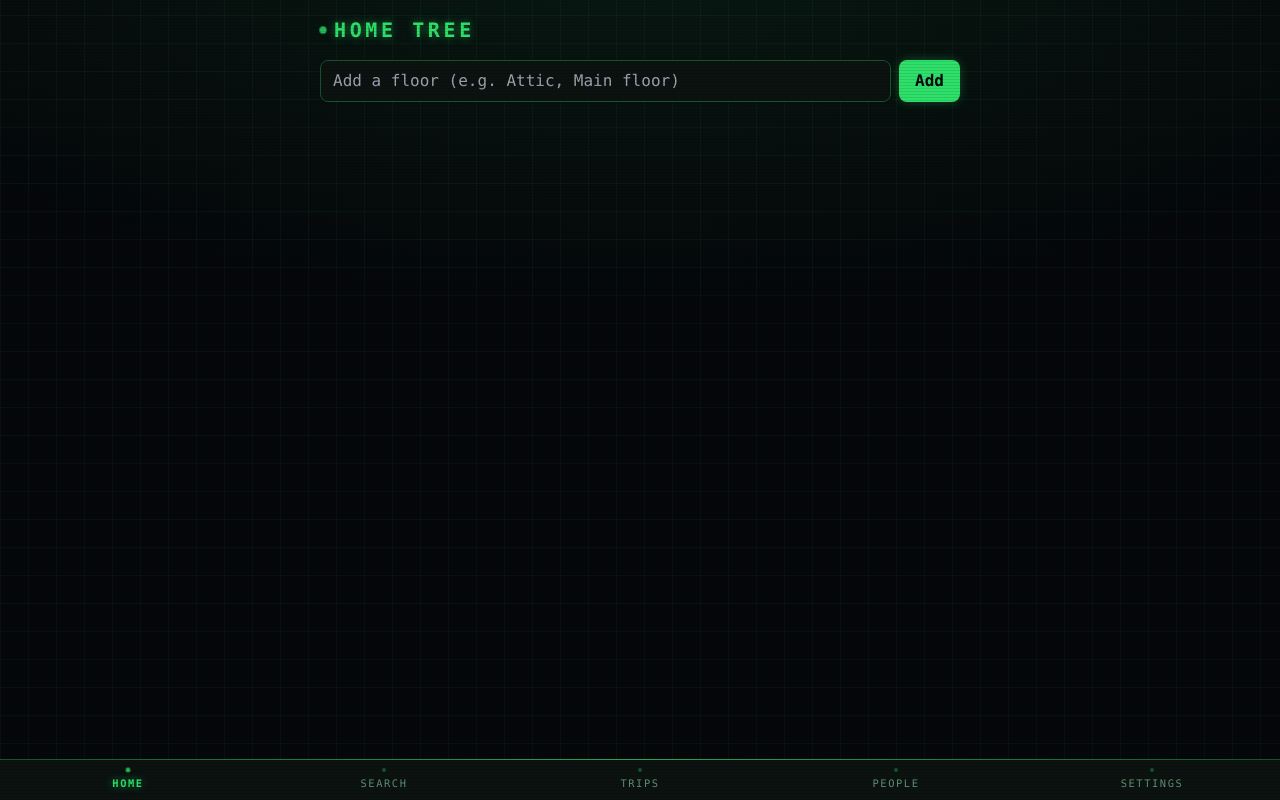
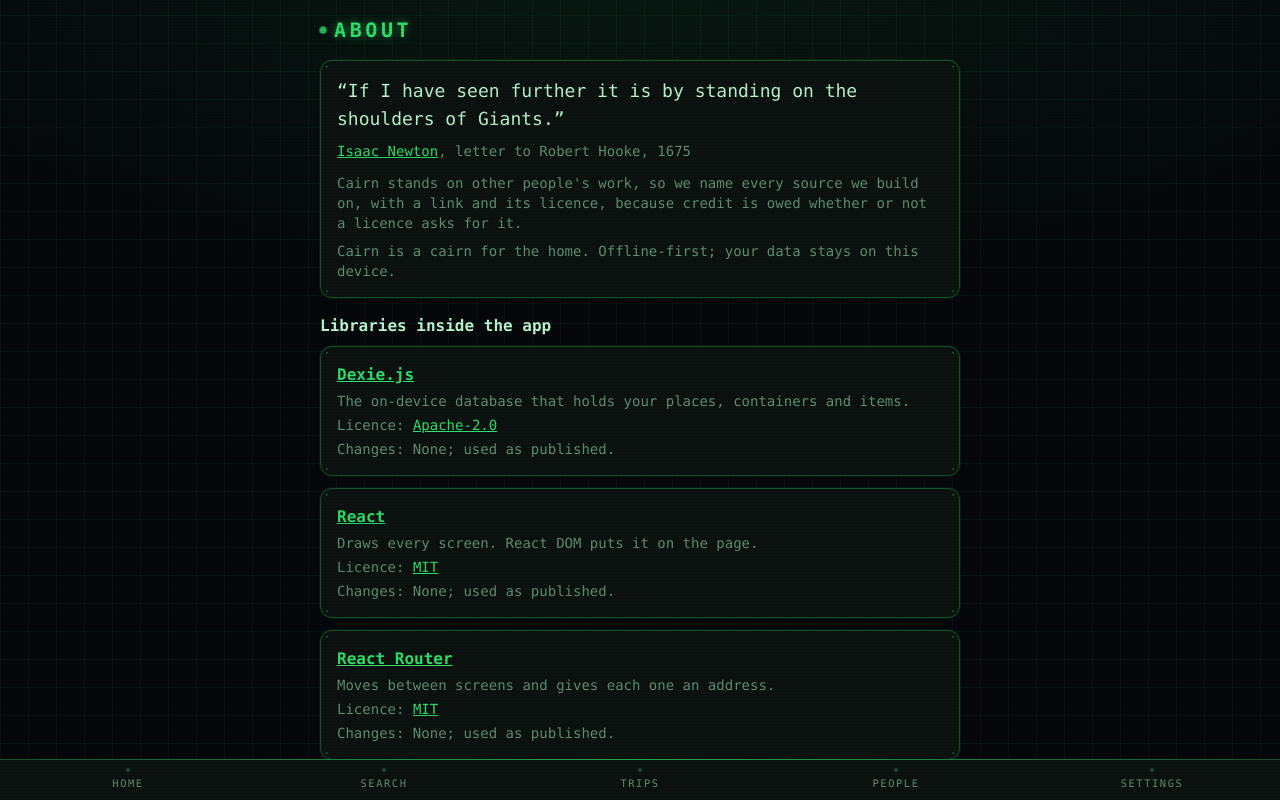
Before and after one commit to Jonathan-A-White/Cairn, a React (Vite) app: page /about/about in a window 1280 px wide. Before the commit this address led to /about. Built offline with nearby package versions, Linux system fonts and the light colour scheme.

Commit message:
About screen: opens with Newton's line and credits each source, reached from Settings

```diff
--- /dev/null
+++ b/src/app/AboutScreen.tsx
@@ -0,0 +1,78 @@
+import type { ReactNode } from "react";
+import { Card, Screen } from "./ui";
+import {
+  CREDIT_GROUPS,
+  CREDITS,
+  NEWTON_QUOTE,
+  WHY_WE_CREDIT,
+} from "./credits";
+
+function ExtLink({ href, children }: { href: string; children: ReactNode }) {
+  return (
+    <a
+      href={href}
+      target="_blank"
+      rel="noopener noreferrer"
+      className="text-cairn-neon underline"
+    >
+      {children}
+    </a>
+  );
+}
+
+/** Why we credit, then everything Cairn is built on (src/app/credits.ts). */
+export function AboutScreen() {
+  return (
+    <Screen title="About">
+      <Card className="mb-4">
+        <blockquote data-testid="about-quote">
+          <p className="text-lg text-cairn-ink">“{NEWTON_QUOTE.text}”</p>
+          <footer className="mt-2 text-sm text-cairn-dim">
+            <ExtLink href={NEWTON_QUOTE.url}>{NEWTON_QUOTE.author}</ExtLink>,{" "}
+            {NEWTON_QUOTE.source}
+          </footer>
+        </blockquote>
+        <p data-testid="about-why" className="mt-3 text-sm text-cairn-dim">
+          {WHY_WE_CREDIT}
+        </p>
+        <p className="mt-2 text-sm text-cairn-dim">
+          Cairn is a cairn for the home. Offline-first; your data stays on this
+          device.
+        </p>
+      </Card>
+
+      <div data-testid="about-credits">
+        {CREDIT_GROUPS.map((group) => (
+          <section key={group.id} className="mb-4">
+            <h2 className="mb-2 font-semibold">{group.title}</h2>
+            <ul className="space-y-3">
+              {CREDITS.filter((c) => c.group === group.id).map((c) => (
+                <li key={c.id} data-testid={`credit-${c.id}`}>
+                  <Card>
+                    <p className="font-semibold">
+                      <ExtLink href={c.url}>{c.name}</ExtLink>
+                    </p>
+                    <p className="mt-1 break-words text-sm text-cairn-dim">
+                      {c.use}
+                    </p>
+                    <p className="mt-1 break-words text-sm text-cairn-dim">
+                      Licence:{" "}
+                      <ExtLink href={c.licence.url}>{c.licence.name}</ExtLink>
+                    </p>
+                    <p className="mt-1 break-words text-sm text-cairn-dim">
+                      Changes: {c.changes}
+                    </p>
+                  </Card>
+                </li>
+              ))}
+            </ul>
+          </section>
+        ))}
+        <p className="text-sm text-cairn-dim">
+          Cairn borrows no fonts or icons: the text uses your phone's own
+          monospace font and the app icons are drawn by our own script.
+        </p>
+      </div>
+    </Screen>
+  );
+}
--- a/src/app/App.tsx
+++ b/src/app/App.tsx
@@ -1,6 +1,7 @@
 import { BrowserRouter, Navigate, Route, Routes } from "react-router-dom";
 import { Layout } from "./Layout";
 import { SettingsScreen } from "./SettingsScreen";
+import { AboutScreen } from "./AboutScreen";
 import { InventoryHome } from "../contexts/inventory/features/InventoryHome";
 import { PlaceScreen } from "../contexts/inventory/features/PlaceScreen";
 import { SearchScreen } from "../contexts/inventory/features/SearchScreen";
@@ -33,6 +34,7 @@
           <Route path="trips/:tripId" element={<TripScreen />} />
           <Route path="people" element={<PeopleScreen />} />
           <Route path="settings" element={<SettingsScreen />} />
+          <Route path="about" element={<AboutScreen />} />
           <Route path="*" element={<Navigate to="/" replace />} />
         </Route>
       </Routes>
--- a/src/app/SettingsScreen.tsx
+++ b/src/app/SettingsScreen.tsx
@@ -1,4 +1,5 @@
 import { useRef, useState } from "react";
+import { Link } from "react-router-dom";
 import { Button, Card, ErrorNote, Screen, Select } from "./ui";
 import { downloadJson, readFileText } from "../bridge/file";
 import {
@@ -131,6 +132,11 @@
         <p data-testid="build-version" className="mt-2 break-words text-sm text-cairn-dim">
           v{__APP_VERSION__}
         </p>
+        <p className="mt-2 text-sm">
+          <Link to="/about" className="text-cairn-neon underline">
+            About and credits
+          </Link>
+        </p>
       </Card>
     </Screen>
   );
```
Also changed, not shown: 1 other file (tests, documents, lock files or other folders).
